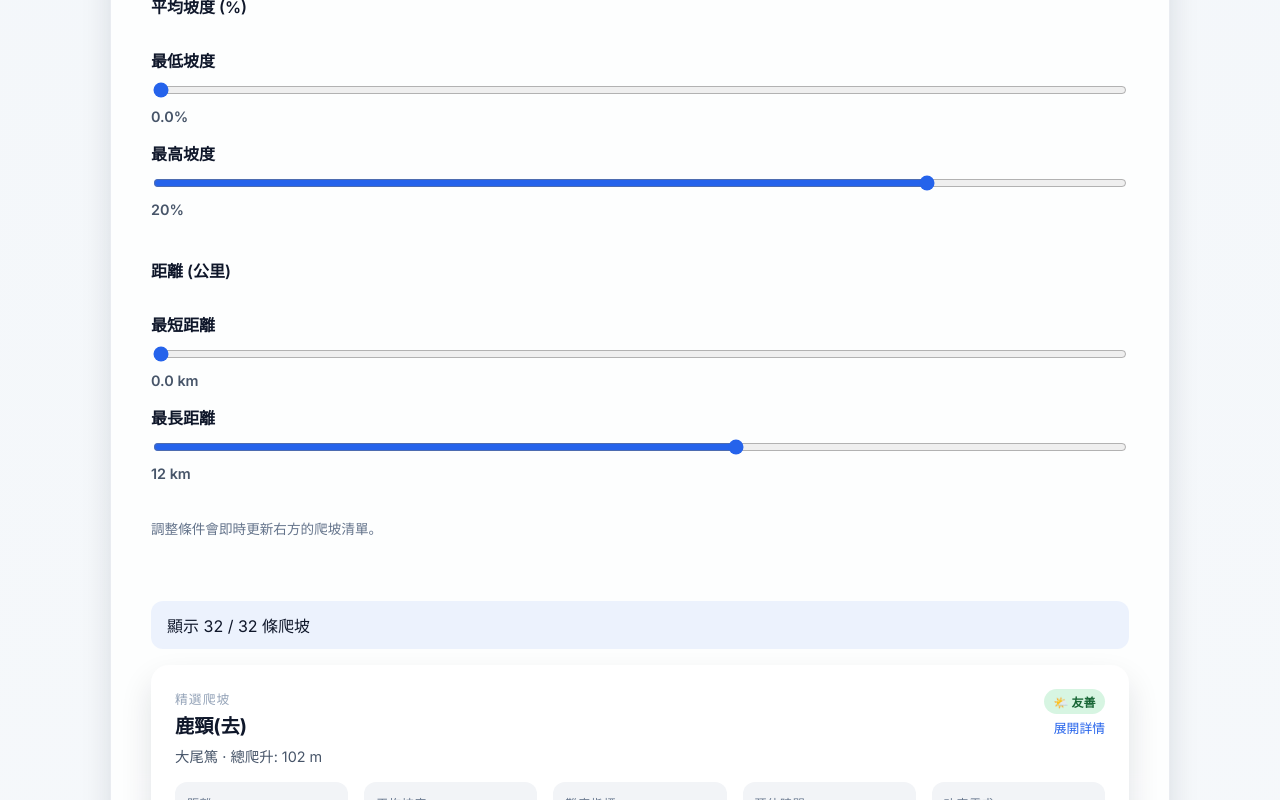
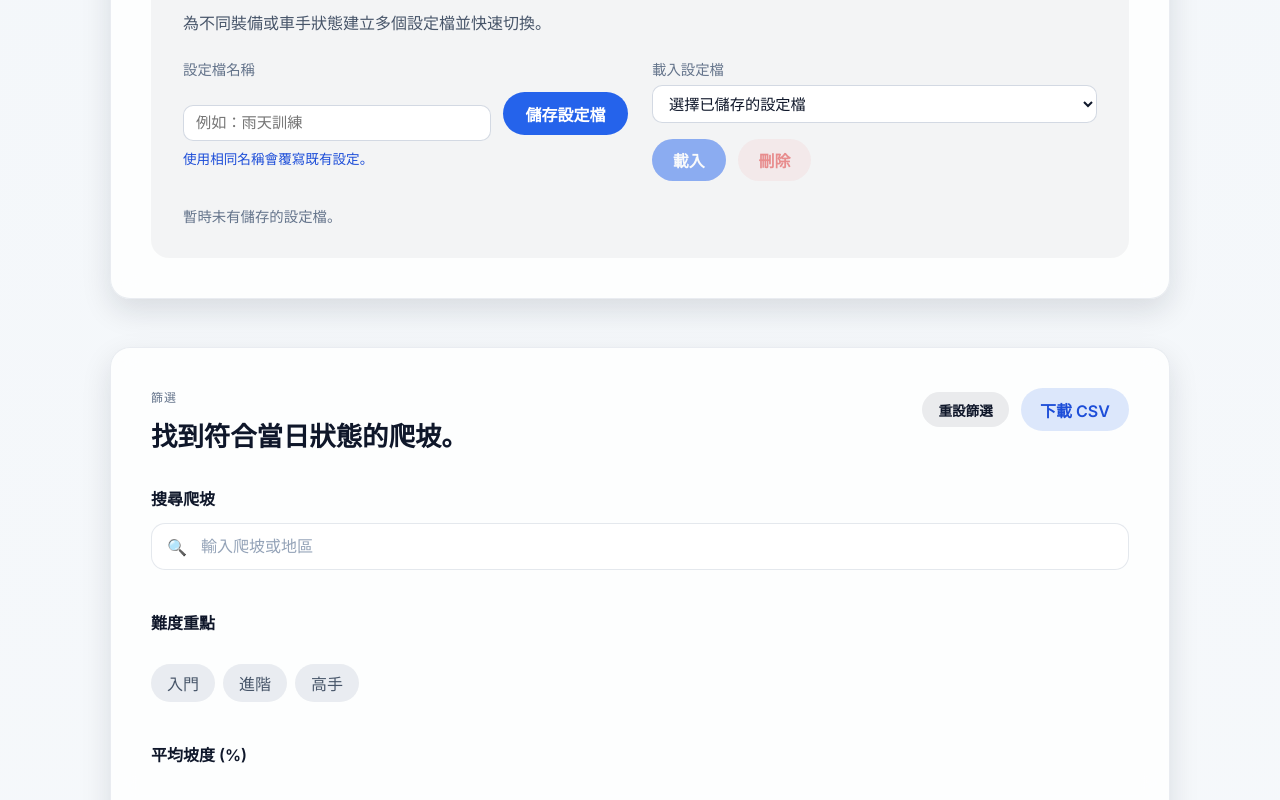
Before and after one commit to gamtruliar/Cycleslope, a Svelte app: page / in a window 1280 px wide. Shown: the part 2000-2800 px from the top of the page. Built offline with nearby package versions, Linux system fonts and the light colour scheme.

Commit message:
Move map above list and simplify filters

```diff
--- a/src/App.svelte
+++ b/src/App.svelte
@@ -22,9 +22,9 @@
 <PrivacyModal open={showPrivacy} on:close={closePrivacy} />
 <main class="container">
   <HeroSection />
+  <MapView />
   <UserProfile />
   <Filters />
-  <MapView />
 </main>
 <footer>
   <div class="container footer__content">
--- a/src/components/Filters.svelte
+++ b/src/components/Filters.svelte
@@ -5,7 +5,6 @@
   import type { SuitabilityLevel } from '../i18n';
   import { t } from '../i18n';
   import {
-    distanceRange,
     difficultyFilter,
     gradientRange,
     searchQuery,
@@ -72,16 +71,6 @@
     gradientRange.setMax(target.valueAsNumber);
   };
 
-  const handleDistanceMinInput = (event: Event) => {
-    const target = event.currentTarget as HTMLInputElement;
-    distanceRange.setMin(target.valueAsNumber);
-  };
-
-  const handleDistanceMaxInput = (event: Event) => {
-    const target = event.currentTarget as HTMLInputElement;
-    distanceRange.setMax(target.valueAsNumber);
-  };
-
   const toggleSlope = (name: string) => {
     expandedSlopeId = expandedSlopeId === name ? null : name;
   };
@@ -94,7 +83,6 @@
     searchQuery.reset();
     difficultyFilter.clear();
     gradientRange.reset();
-    distanceRange.reset();
   };
 
   const handleRetry = () => {
@@ -175,35 +163,6 @@
               on:input={handleGradientMaxInput}
             />
             <span class="value">{formatGradient($gradientRange.max)}</span>
-          </label>
-        </div>
-      </div>
-      <div class="filter-group">
-        <p class="field-label">{$t.filters.distanceLabel}</p>
-        <div class="range-inputs">
-          <label>
-            <span>{$t.filters.distanceRange.min}</span>
-            <input
-              type="range"
-              min="0"
-              max="20"
-              step="0.5"
-              value={$distanceRange.min}
-              on:input={handleDistanceMinInput}
-            />
-            <span class="value">{formatDistance($distanceRange.min)}</span>
-          </label>
-          <label>
-            <span>{$t.filters.distanceRange.max}</span>
-            <input
-              type="range"
-              min="0"
-              max="20"
-              step="0.5"
-              value={$distanceRange.max}
-              on:input={handleDistanceMaxInput}
-            />
-            <span class="value">{formatDistance($distanceRange.max)}</span>
           </label>
         </div>
       </div>
@@ -657,5 +616,9 @@
     .filters__actions {
       justify-content: flex-start;
     }
+
+    .slope-card__metrics {
+      grid-template-columns: repeat(2, minmax(0, 1fr));
+    }
   }
 </style>
--- a/src/i18n.ts
+++ b/src/i18n.ts
@@ -43,11 +43,6 @@ const translations = {
       gradientRange: {
         min: '最低坡度',
         max: '最高坡度',
-      },
-      distanceLabel: '距離 (公里)',
-      distanceRange: {
-        min: '最短距離',
-        max: '最長距離',
       },
       reset: '重設篩選',
       note: '調整條件會即時更新右方的爬坡清單。',
@@ -249,11 +244,6 @@ const translations = {
         min: 'Minimum gradient',
         max: 'Maximum gradient',
       },
-      distanceLabel: 'Distance (km)',
-      distanceRange: {
-        min: 'Minimum distance',
-        max: 'Maximum distance',
-      },
       reset: 'Reset filters',
       note: 'Adjust the inputs to update the climb list instantly.',
     },
--- a/src/lib/filters.ts
+++ b/src/lib/filters.ts
@@ -101,7 +101,5 @@ export const difficultyFilter: Readable<SuitabilityLevel[]> & {
 };
 
 const DEFAULT_GRADIENT_LIMITS: Range = { min: 0, max: 25 };
-const DEFAULT_DISTANCE_LIMITS: Range = { min: 0, max: 25 };
 
 export const gradientRange = createRangeStore({ min: 0, max: 20 }, DEFAULT_GRADIENT_LIMITS);
-export const distanceRange = createRangeStore({ min: 0, max: 12 }, DEFAULT_DISTANCE_LIMITS);
--- a/src/lib/slopes.ts
+++ b/src/lib/slopes.ts
@@ -1,6 +1,6 @@
 import { derived, writable, type Readable } from 'svelte/store';
 import type { SuitabilityLevel } from '../i18n';
-import { difficultyFilter, distanceRange, gradientRange, searchQuery } from './filters';
+import { difficultyFilter, gradientRange, searchQuery } from './filters';
 import { getTotalSystemMassKg, settings, type UserSettings } from './settings';
 
 export const GRADIENT_THRESHOLDS = [3, 5, 7, 10, 13, 17, 20, 25, 30, 40] as const;
@@ -56,8 +56,8 @@ export const computedSlopes = derived([slopesStore, settings], ([$slopes, $setti
 });
 
 export const filteredSlopes = derived(
-  [computedSlopes, searchQuery, difficultyFilter, gradientRange, distanceRange],
-  ([$slopes, $query, $difficulty, $gradient, $distance]) => {
+  [computedSlopes, searchQuery, difficultyFilter, gradientRange],
+  ([$slopes, $query, $difficulty, $gradient]) => {
     const normalizedQuery = $query.trim().toLowerCase();
     const difficultySet = new Set($difficulty);
     const constrainDifficulty = difficultySet.size > 0;
@@ -79,14 +79,6 @@ export const filteredSlopes = derived(
       }
 
       if (Number.isFinite($gradient.max) && slope.avgGradient > $gradient.max) {
-        return false;
-      }
-
-      if (Number.isFinite($distance.min) && slope.distanceKm < $distance.min) {
-        return false;
-      }
-
-      if (Number.isFinite($distance.max) && slope.distanceKm > $distance.max) {
         return false;
       }
 
```
